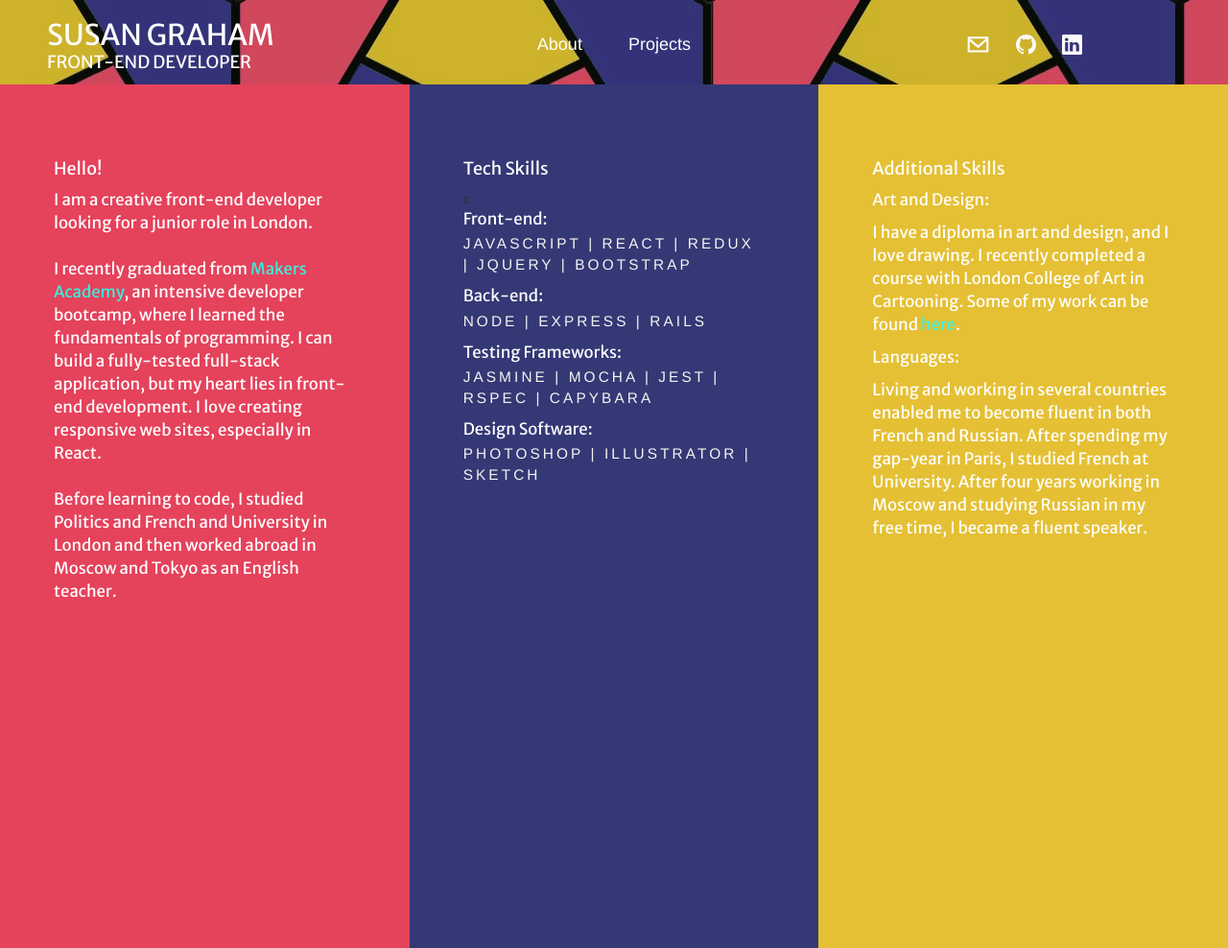
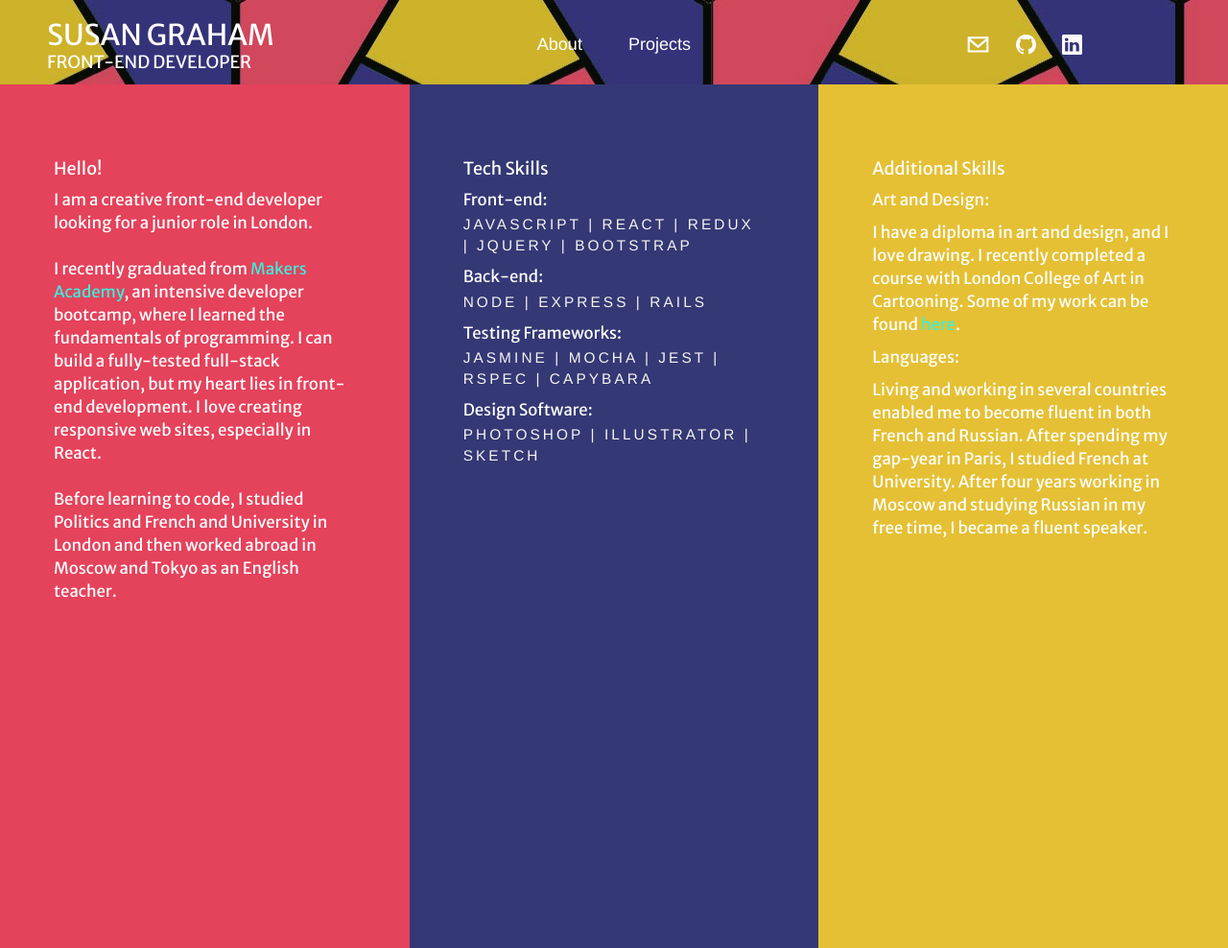
Before and after one commit to sus111/sus111.github.io, a Jekyll site: the page built from about.html, in a window 1280 px wide. Shown: the whole page at 96% size. Built offline with Jekyll 4.4.1, drawn with Linux system fonts in a browser that asks for light colours; nearby versions of some CDN libraries.

Commit message:
delete c

```diff
--- a/about.html
+++ b/about.html
@@ -11,7 +11,7 @@ layout: page
     Before learning to code, I studied Politics and French and University in London and then worked abroad in Moscow and Tokyo as an English teacher.</p>
   </div>
   <div class='tech-skills col-lg-4 col-sm-6 col-xs-12'>
-    <h3>Tech Skills</h3>c
+    <h3>Tech Skills</h3>
     <p>Front-end:</p>
     <p class='tech tech-about'>JAVASCRIPT | REACT | REDUX | JQUERY | BOOTSTRAP</p>
     <p>Back-end:</p>
```
Also changed, not shown: public/images/sgraham_page.jpg (added).
